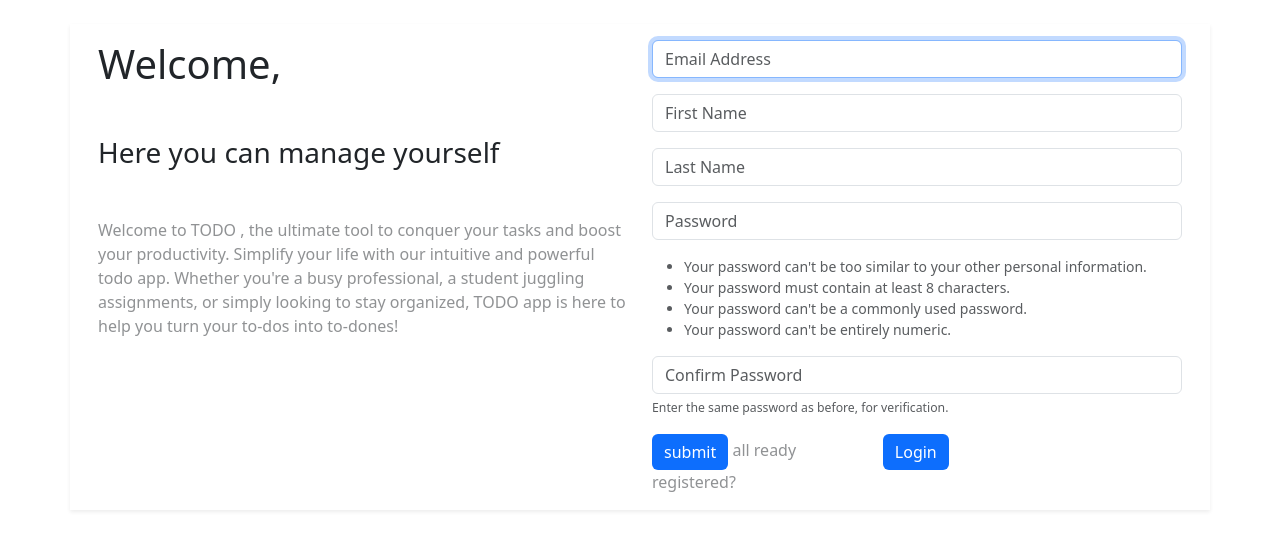
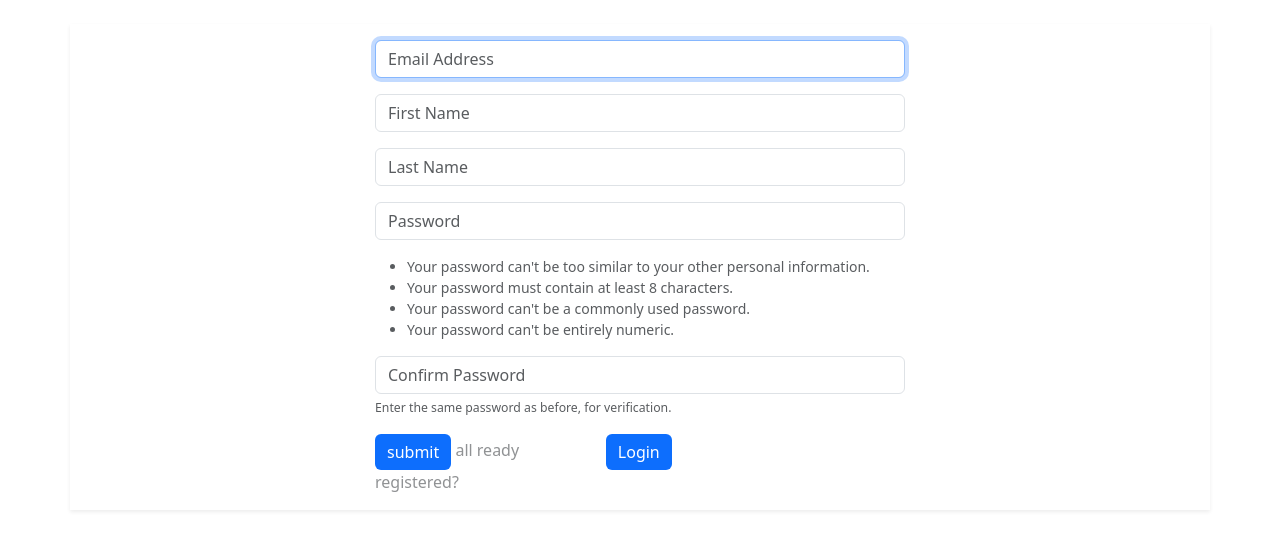
Before and after one commit to anshoomishra/todoproj, a Django app: page /auth/sign-up/ in a window 1280 px wide. Shown: the part 56-606 px from the top of the page. Run offline with Django 4.2, Linux system fonts and the light colour scheme; some libraries are stand-ins or nearby versions.

Commit message:
modified signup working

```diff
--- a/account/templates/account/sign-up.html
+++ b/account/templates/account/sign-up.html
@@ -3,21 +3,8 @@
 {% block content %}
 
   <div class="container mt-4 shadow-sm">
-    <div class="row p-3">
-      <div class="col-md-6">
-        <h1 class="mb-5">
-          Welcome,
-        </h1>
-        <h3 class="mb-5">
-          Here you can manage yourself
-        </h3>
-          <p class="text-body-tertiary">
-            Welcome to TODO , the ultimate tool to conquer your tasks and boost your productivity. Simplify your life with our intuitive and powerful todo app. Whether you're a busy professional, a student juggling assignments, or simply looking to stay organized, TODO app is here to help you turn your to-dos into to-dones!
-          </p>
-
-
-      </div>
-      <div class="col-md-6">
+    <div class="row p-3 justify-content-center">
+      <dv class="col-md-6">
         <form action="" method="post">
           {% csrf_token %}
         {{form.as_p}}
@@ -32,7 +19,7 @@
 
 
       </form>
-      </div>
+      </dv>
     </div>
 
 
```
